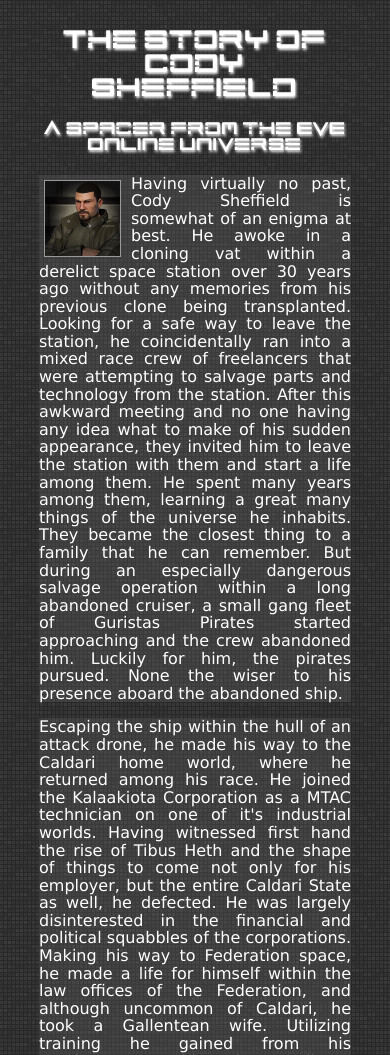
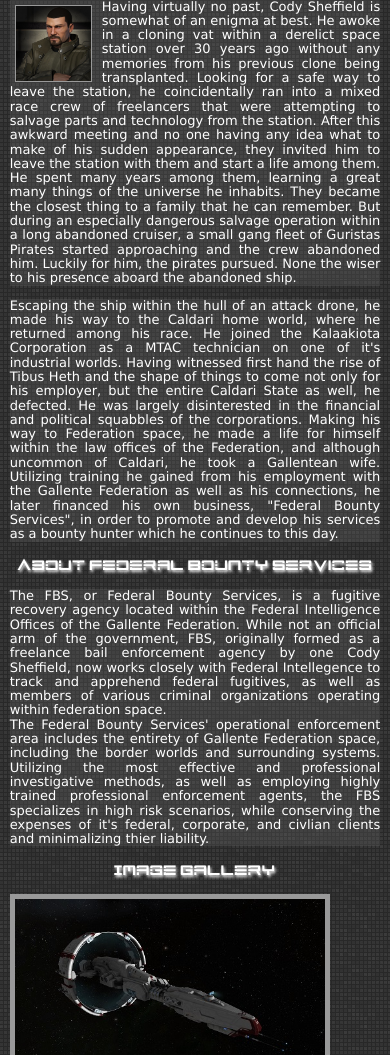
Before and after one commit to CodySheffield/wsdwk3, a plain HTML site: page index.html in a window 390 px wide. Shown: the part 220-1275 px from the top of the page. Drawn offline with Linux system fonts and the light colour scheme; a web font is replaced by a local one.

Commit message:
Further query modifications.

```diff
--- a/css/main.css
+++ b/css/main.css
@@ -153,21 +153,44 @@ a:link, a:visited {
 }
 /*---- End Footer ----*/
 /*---- Media Queries ----*/
-@media screen and (max-width: 768px) {
+@media screen and (max-width: 770px) {
+body {
+	width: 90%;
+}
+h2 {
+	font-size: large;
+}
+h4 {
+	font-size: small;
+}
 #story img {
-	height: 150px;
-	width: 150px;
+	height: 125px;
+	width: 125px;
 }
 }
 
 @media screen and (max-width: 480px) {
+body {
+	width: 95%;
+}
 #story img {
 	height: 100px;
 	width: 100px;
 }
+p {
+	font-size: small;
+}
+#corporation p {
+	column-count: 1;
+	-moz-column-count: 1;
+	-webkit-column-count: 1;
+}
 }
 
 @media screen and (max-width: 400px) { /* browser window may not go this narrow, change it to 400px wide so you can see it work */
+.logo {
+	display: none;
+}
 #story img {
 	height: 75px;
 	width: 75px;
--- a/index.html
+++ b/index.html
@@ -26,7 +26,7 @@
 <!-- Begin Main Content -->
 <!-- Story -->
 <div id="story">
-  <h2>The story of Cody Sheffield</h2>
+  <h2>The Story of Cody Sheffield</h2>
   <h4>A spacer from the EVE Online Universe</h4>
   <img src="images/portrait.jpg" alt="Cody Sheffield's Portrait" />
   <p>Having virtually no past, Cody Sheffield is somewhat of an enigma at best. He awoke in a cloning vat within a derelict space station over 30 years ago without any memories from his previous clone being transplanted.  Looking for a safe way to leave the station, he coincidentally ran into a mixed race crew of freelancers that were attempting to salvage parts and technology from the station. After this awkward meeting and no one having any idea what to make of his sudden appearance, they invited him to leave the station with them and start a life among them. He spent many years among them, learning a great many things of the universe he inhabits. They became the closest thing to a family that he can remember. But during an especially dangerous salvage operation within a long abandoned cruiser, a small gang fleet of Guristas Pirates started approaching and the crew abandoned him. Luckily for him, the pirates pursued. None the wiser to his presence aboard the abandoned ship.</p>
```
